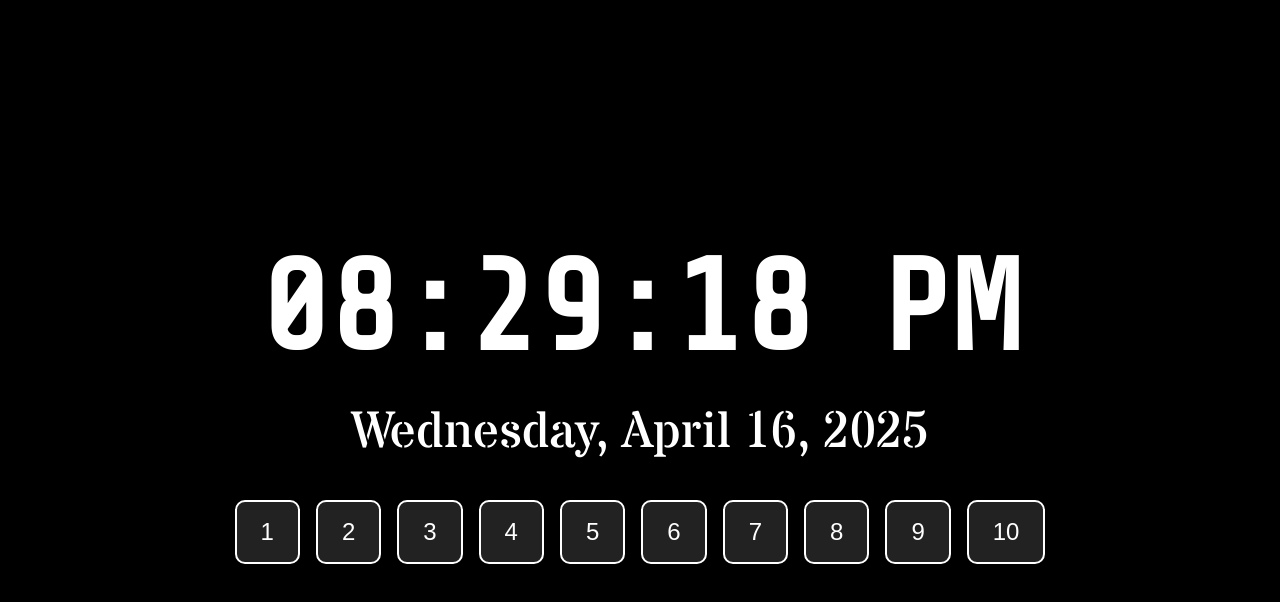
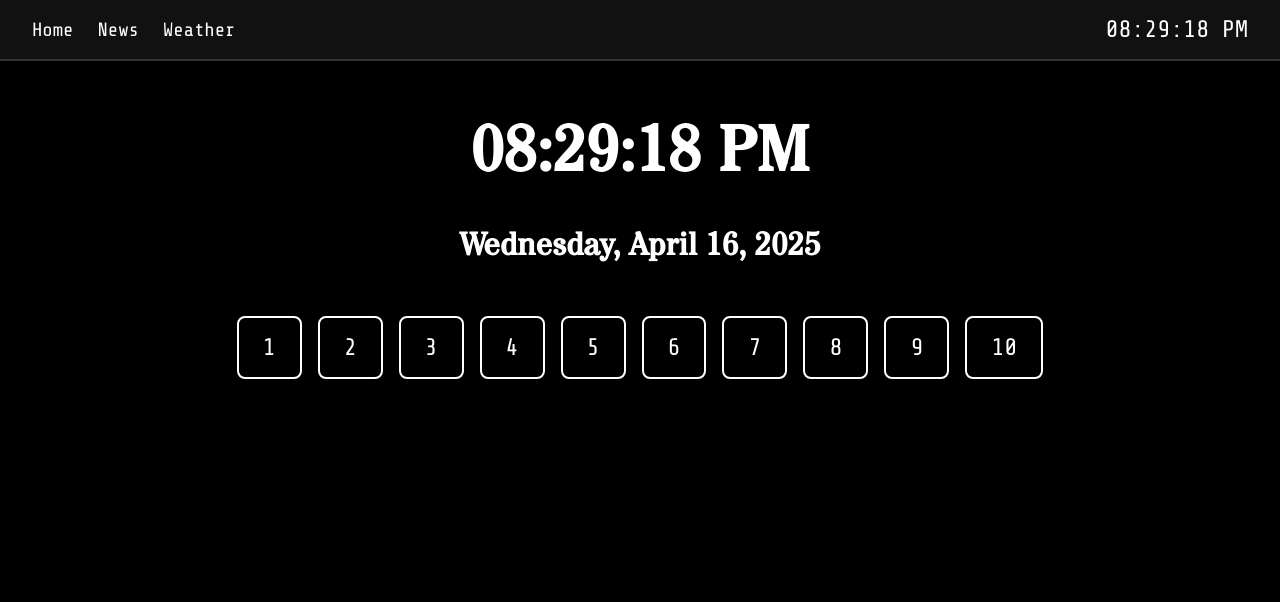
Before and after one commit to Youhex/uxr-prototype, a plain HTML site: page index.html in a window 1280 px wide. Drawn offline with nearby package versions, Linux system fonts and the light colour scheme.

Commit message:
Update index.html

```diff
--- a/index.html
+++ b/index.html
@@ -3,7 +3,7 @@
 <head>
   <meta charset="UTF-8" />
   <meta name="viewport" content="width=device-width, initial-scale=1.0" />
-  <title>Clock Prototype</title>
+  <title>Prototype Home</title>
   <style>
     @import url('https://fonts.googleapis.com/css2?family=Share+Tech+Mono&display=swap');
     @import url('https://fonts.googleapis.com/css2?family=Stardos+Stencil&display=swap');
@@ -14,92 +14,116 @@
       background-color: #000;
       color: #fff;
       font-family: 'Share Tech Mono', monospace;
-      height: 100vh;
+    }
+
+    header {
       display: flex;
-      flex-direction: column;
-      justify-content: center;
+      justify-content: space-between;
       align-items: center;
+      padding: 1rem 2rem;
+      background-color: #111;
+      border-bottom: 2px solid #333;
+    }
+
+    .nav {
+      display: flex;
+      gap: 1.5rem;
+    }
+
+    .nav a {
+      color: #fff;
+      text-decoration: none;
+      font-size: 1.2rem;
+      transition: color 0.3s;
+    }
+
+    .nav a:hover {
+      color: #ccc;
     }
 
     #clock {
-      font-size: 10vw;
-      font-weight: bold;
+      font-size: 1.5rem;
     }
 
-    #date {
+    h1 {
       font-family: 'Stardos Stencil', cursive;
-      font-size: 4vw;
-      margin-top: 1rem;
+      font-size: 4rem;
+      text-align: center;
+      margin-top: 3rem;
+      margin-bottom: 1rem;
     }
 
-    #button-container {
-      margin-top: 2rem;
+    h2 {
+      font-family: 'Stardos Stencil', cursive;
+      font-size: 2rem;
+      text-align: center;
+      margin-bottom: 2rem;
+    }
+
+    .buttons {
       display: flex;
-      flex-wrap: wrap;
       justify-content: center;
       gap: 1rem;
+      flex-wrap: wrap;
+      margin-top: 3rem;
     }
 
-    .track-button {
-      background-color: #222;
-      color: #fff;
-      border: 2px solid #fff;
+    .buttons button {
       padding: 1rem 1.5rem;
       font-size: 1.5rem;
-      border-radius: 10px;
+      font-family: 'Share Tech Mono', monospace;
+      border: 2px solid #fff;
+      background-color: #000;
+      color: #fff;
       cursor: pointer;
-      transition: background 0.3s ease;
+      border-radius: 8px;
+      transition: background-color 0.3s, color 0.3s;
     }
 
-    .track-button:hover {
-      background-color: #444;
+    .buttons button:hover {
+      background-color: #fff;
+      color: #000;
     }
   </style>
 </head>
 <body>
-  <div id="clock">--:--:--</div>
-  <div id="date">-- -- ----</div>
+  <header>
+    <div class="nav">
+      <a href="index.html">Home</a>
+      <a href="news.html">News</a>
+      <a href="weather.html">Weather</a>
+    </div>
+    <div id="clock">--:--:--</div>
+  </header>
 
-  <div id="button-container">
-    <!-- Buttons 1 to 10 -->
-    <button class="track-button" onclick="trackClick(1)">1</button>
-    <button class="track-button" onclick="trackClick(2)">2</button>
-    <button class="track-button" onclick="trackClick(3)">3</button>
-    <button class="track-button" onclick="trackClick(4)">4</button>
-    <button class="track-button" onclick="trackClick(5)">5</button>
-    <button class="track-button" onclick="trackClick(6)">6</button>
-    <button class="track-button" onclick="trackClick(7)">7</button>
-    <button class="track-button" onclick="trackClick(8)">8</button>
-    <button class="track-button" onclick="trackClick(9)">9</button>
-    <button class="track-button" onclick="trackClick(10)">10</button>
+  <h1 id="time">--:--:--</h1>
+  <h2 id="date">-- --- ----</h2>
+
+  <div class="buttons">
+    <button>1</button>
+    <button>2</button>
+    <button>3</button>
+    <button>4</button>
+    <button>5</button>
+    <button>6</button>
+    <button>7</button>
+    <button>8</button>
+    <button>9</button>
+    <button>10</button>
   </div>
 
   <script>
-    function updateClock() {
+    function updateTime() {
       const now = new Date();
-      const time = now.toLocaleTimeString([], {
-        hour: '2-digit',
-        minute: '2-digit',
-        second: '2-digit',
-      });
-      const date = now.toLocaleDateString([], {
-        weekday: 'long',
-        year: 'numeric',
-        month: 'long',
-        day: 'numeric',
-      });
-      document.getElementById('clock').textContent = time;
-      document.getElementById('date').textContent = date;
+      const timeStr = now.toLocaleTimeString([], { hour: '2-digit', minute: '2-digit', second: '2-digit' });
+      const dateStr = now.toLocaleDateString([], { weekday: 'long', year: 'numeric', month: 'long', day: 'numeric' });
+      document.getElementById('time').textContent = timeStr;
+      document.getElementById('date').textContent = dateStr;
+      document.getElementById('clock').textContent = timeStr;
     }
 
-    function trackClick(buttonNumber) {
-      const now = new Date();
-      console.log(`Button ${buttonNumber} clicked at ${now.toLocaleTimeString()}`);
-      // Here you could send the event to Adobe Analytics or any service
-    }
-
-    updateClock();
-    setInterval(updateClock, 1000);
+    updateTime();
+    setInterval(updateTime, 1000);
   </script>
 </body>
 </html>
```
